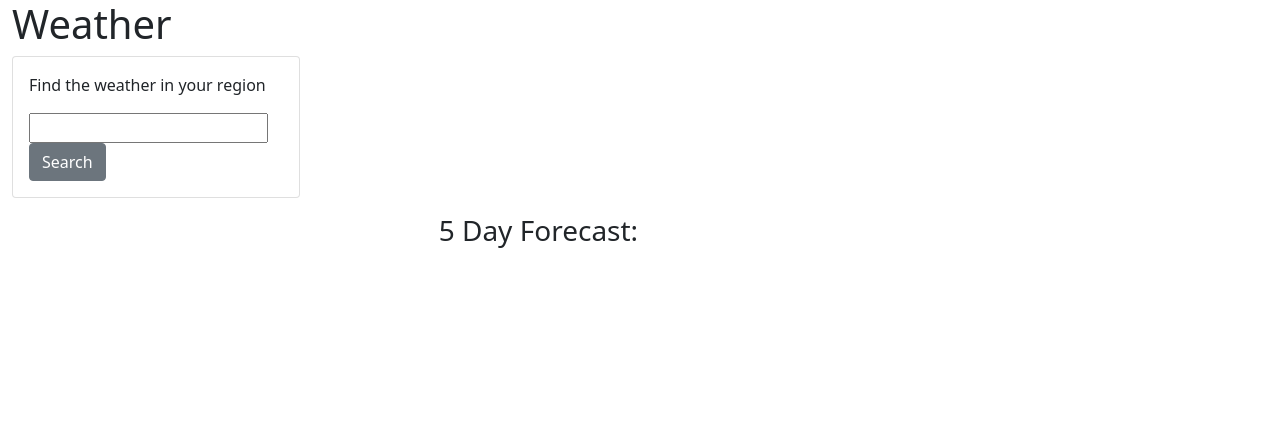
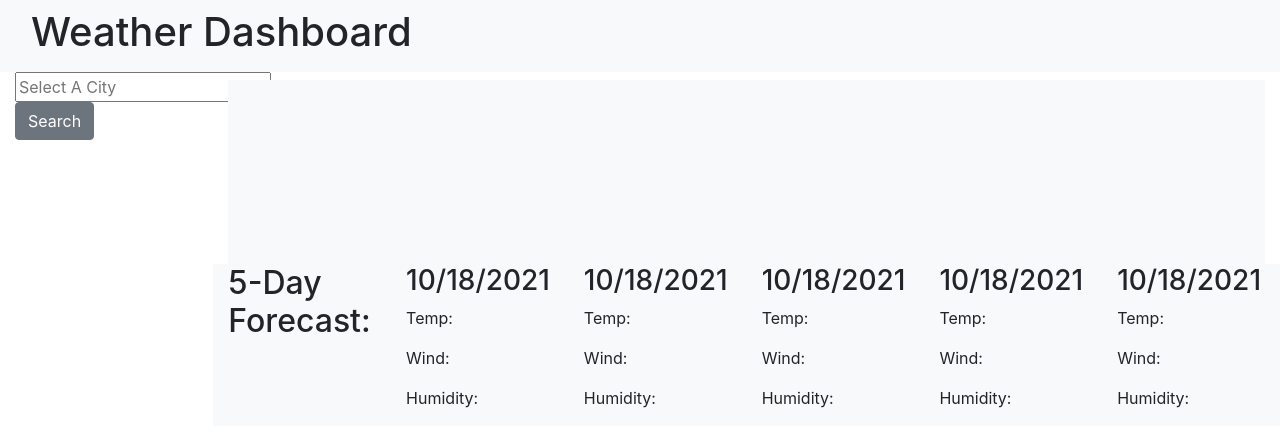
Before and after one commit to AntonioM4/Weather_Forecast, a plain HTML site: page index.html in a window 1280 px wide. Drawn offline with nearby package versions, Linux system fonts and the light colour scheme.

Commit message:
Adjusting styling and adding the list of cities below button

```diff
--- a/assets/script/script.js
+++ b/assets/script/script.js
@@ -3,6 +3,7 @@ var tempEl = $('#temp')
 var windEl = $('#wind')
 var humidityEl = $('#humidity')
 var uvEl = $('#uv')
+
 var WeatherAPIkey = 'c8426401a16cc79bc8d7d5541a0f8741';
 
 
@@ -10,12 +11,33 @@ var WeatherAPIkey = 'c8426401a16cc79bc8d7d5541a0f8741';
 
 
 
-
-
+if (localStorage.getItem('cityName') === null) {
+    cityNameEl = [];
+} else {
+    cityNameEl = JSON.parse(localStorage.getItem('cityName'));
+}
 function getCity() {
     city = document.querySelector('.getCity').value;
     updateCity(city);
+    cityList(city);
 }
+
+function cityList(name) {
+    var list = document.querySelector('.button-list');
+    var button = document.createElement('button');
+    button.innerHTML = name;
+    button.classList.add('btn');
+    button.classList.add('btn-primary');
+    button.addEventListener('click', function () {
+        updateCity(name);
+    });
+    cityNameEl.push(name);
+    localStorage.setItem('cityName', JSON.stringify(cityNameEl));
+    list.appendChild(button);
+}
+
+
+// getting the window
 function updateCity(city) {
     fetch('https://api.openweathermap.org/data/2.5/weather?q=' + city + '&appid=' + WeatherAPIkey + '&units=imperial', {
         cache: 'reload',
@@ -29,7 +51,7 @@ function updateCity(city) {
             var lon = data.coord.lon;
             console.log(data)
             latLon();
-            dailyForecast();
+
 
 
 
@@ -54,8 +76,6 @@ function updateCity(city) {
             }
 
 
-            function dailyForecast() {
 
-            }
         })
 }
--- a/index.html
+++ b/index.html
@@ -5,52 +5,90 @@
     <meta charset="UTF-8">
     <meta http-equiv="X-UA-Compatible" content="IE=edge">
     <meta name="viewport" content="width=device-width, initial-scale=1.0">
-    <link href="https://cdn.jsdelivr.net/npm/bootstrap@5.1.3/dist/css/bootstrap.min.css" rel="stylesheet"
-        integrity="sha384-1BmE4kWBq78iYhFldvKuhfTAU6auU8tT94WrHftjDbrCEXSU1oBoqyl2QvZ6jIW3" crossorigin="anonymous">
-    <link rel="stylesheet" href="assets/style/style.css">
-    <title>Five Day Forecast</title>
+    <link rel="stylesheet" href="https://stackpath.bootstrapcdn.com/bootstrap/4.3.1/css/bootstrap.min.css" />
+    <link rel="stylesheet" href="https://use.fontawesome.com/releases/v5.8.1/css/all.css"
+        integrity="sha384-50oBUHEmvpQ+1lW4y57PTFmhCaXp0ML5d60M1M7uH2+nqUivzIebhndOJK28anvf" crossorigin="anonymous" />
+    <link href="https://fonts.googleapis.com/css?family=Open+Sans&display=swap" rel="stylesheet" />
+    <link rel="stylesheet" href="https://cdnjs.cloudflare.com/ajax/libs/twitter-bootstrap/4.5.0/css/bootstrap.min.css">
+    <link rel="stylesheet" href="https://code.jquery.com/ui/1.12.1/themes/base/jquery-ui.css" />
+    <script type="text/javascript" src="https://cdnjs.cloudflare.com/ajax/libs/moment.js/2.27.0/moment.min.js"></script>
+    <link rel="stylesheet" href="./assets/style/style.css">
+    <title>Weather Forecast</title>
 </head>
 
 <body>
+    <nav class='navbar navbar-expand-lg navbar-light bg-light'>
+        <div class='container-fluid'>
+            <h1>Weather Dashboard</h1>
+        </div>
+    </nav>
+    <div class='container-fluid'>
+        <div class='row'>
+            <div class='col-md-2'>
+                <div class='intput-group searchBar'>
+                    <input type='text' class='getCity' placeholder='Select A City' aria-label='City' value=''>
+                    <button type='button' onclick='getCity()' class='btn btn-secondary searchButton'>Search</button>
+                </div>
+                <div class='btn-group-vertical button-list' role='group' aria-label='Basic outlined'>
 
-    <div class="container-fluid">
-        <div class="row">
-            <div class="container-fluid">
-                <div class="row">
-                    <div class="col-md-2">
-                        <h1 id="top">Weather</h1>
-                        <div class="card" style="width: 18rem;">
-                            <div class="card-body">
-                                <p class="card-text">Find the weather in your region</p>
-                                <input type="text" class="getCity" placeholder="Select A City" aria-label="City"
-                                    value=" ">
-                                <button type="button" onclick="getCity()"
-                                    class="btn btn-secondary searchButton">Search</button>
                 </div>
             </div>
-                    </div>
-
-                    <div id="row justify-content-end">
-                        <div id="currentWeather" class="col-sm-12 col-md-8 self-end">
-                            <h2 id="cityName"></h2>
-                            <p id="temp"></p>
-                            <p id="wind"></p>
-                            <p id="humidity"></p>
-                            <p id="uv"></p>
+            <div class='col-md-10'>
+                <div class='row-fluid justify-content-md-center'>
+                    <div class='col bg-light current'>
+                        <h1 id='cityName'></h1><br />
+                        <p id='temp'></p><br />
+                        <p id='wind'></p><br />
+                        <p id='humidity'></p><br />
+                        <p id='uv'></p><br />
                     </div>
                 </div>
-
-                    <div class="container-fluid">
-                        <div class="row justify-content-end">
-                            <div id="dailyForecast" class="col-sm-8">
-                                <h3>5 Day Forecast:</h3>
+                <div class='row'>
+                    <div class='col-md-2 bg-light forecast' id='forecastTitle'>
+                        <h2>5-Day Forecast:</h2>
+                    </div>
+                    <div class='col-md-2 bg-light forecast' id='day1'>
+                        <h3>10/18/2021</h3>
+                        <p>Temp:</p>
+                        <p>Wind:</p>
+                        <p>Humidity:</p>
+                    </div>
+                    <div class='col-md-2 bg-light forecast' id='day2'>
+                        <h3>10/18/2021</h3>
+                        <p>Temp:</p>
+                        <p>Wind:</p>
+                        <p>Humidity:</p>
+                    </div>
+                    <div class='col-md-2 bg-light forecast' id='day3'>
+                        <h3>10/18/2021</h3>
+                        <p>Temp:</p>
+                        <p>Wind:</p>
+                        <p>Humidity:</p>
+                    </div>
+                    <div class='col-md-2 bg-light forecast' id='day4'>
+                        <h3>10/18/2021</h3>
+                        <p>Temp:</p>
+                        <p>Wind:</p>
+                        <p>Humidity:</p>
+                    </div>
+                    <div class='col-md-2 bg-light forecast' id='day5'>
+                        <h3>10/18/2021</h3>
+                        <p>Temp:</p>
+                        <p>Wind:</p>
+                        <p>Humidity:</p>
+                    </div>
                 </div>
             </div>
         </div>
     </div>
 
-                    <script src="https://code.jquery.com/jquery-3.5.1.slim.min.js"></script>
+        <script src="https://code.jquery.com/jquery-3.5.1.min.js"></script>
+        <script src="https://code.jquery.com/ui/1.12.1/jquery-ui.js"></script>
+        <script src="https://cdnjs.cloudflare.com/ajax/libs/moment.js/2.24.0/moment.min.js"></script>
         <script src="./assets/script/script.js"></script>
+        <script src="https://cdn.jsdelivr.net/npm/bootstrap@5.1.3/dist/js/bootstrap.min.js"
+            integrity="sha384-QJHtvGhmr9XOIpI6YVutG+2QOK9T+ZnN4kzFN1RtK3zEFEIsxhlmWl5/YESvpZ13"
+            crossorigin="anonymous"></script>
 </body>
 
 </html>
```
Lines whose indentation alone changed are shown as unchanged.
